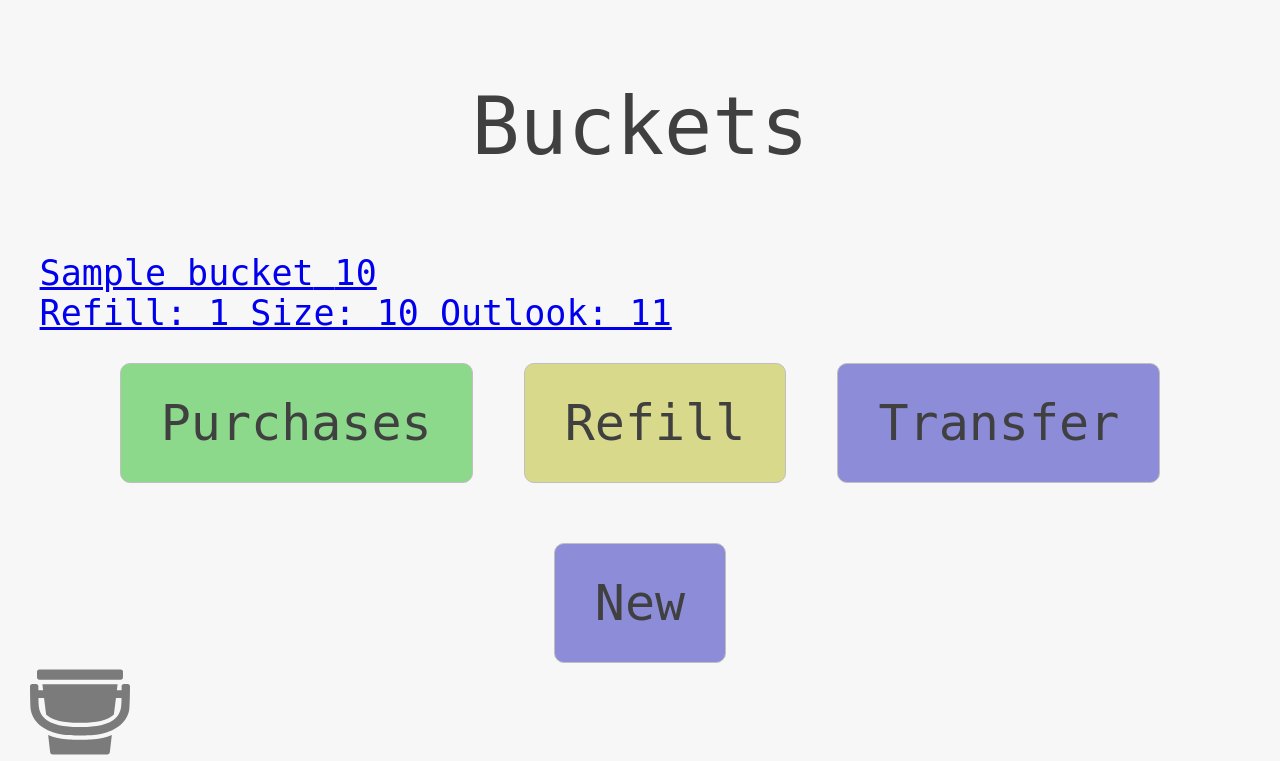
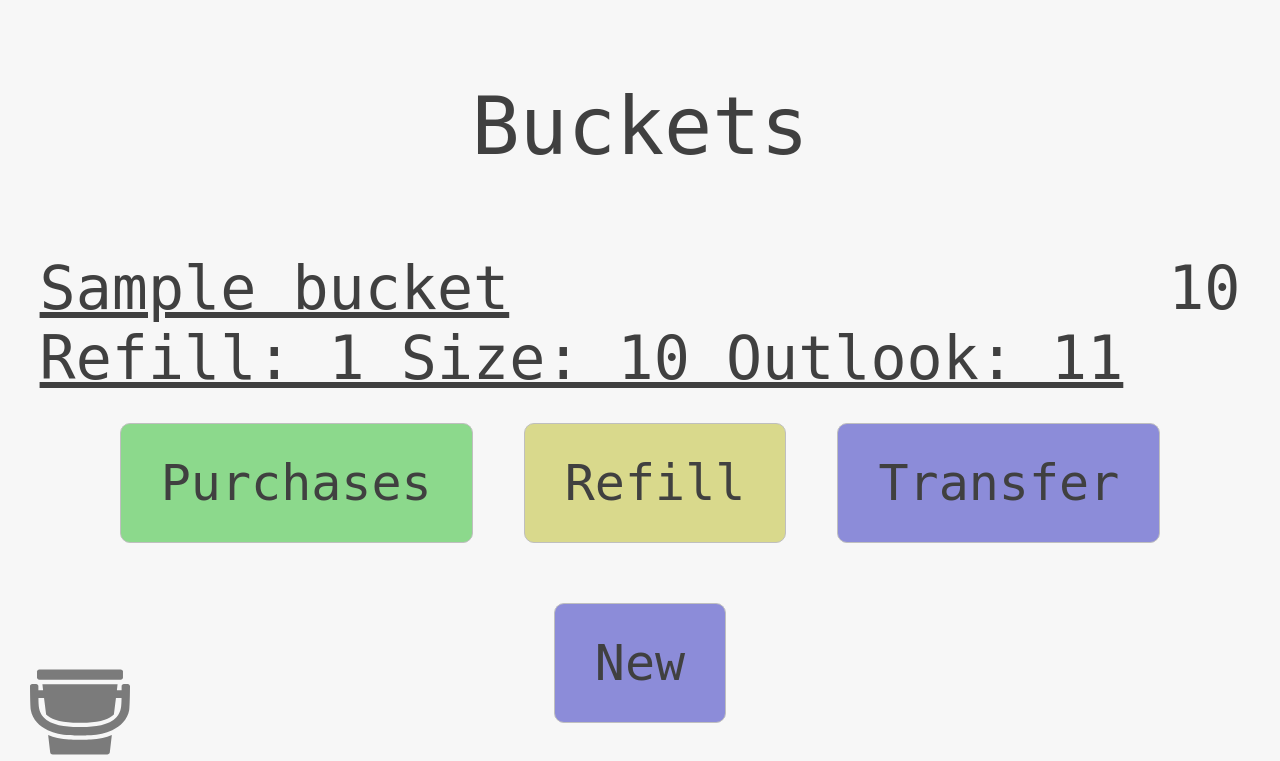
Before and after one commit to bryanchambers/buckets, a Flask app: page / in a window 1280 px wide. Shown: the top 761 px of the page. Run offline with Flask 2, Linux system fonts and the light colour scheme; tables that the repository leaves empty hold one stand-in row (values such as "Sample post"); some libraries are stand-ins or nearby versions.

Commit message:
Updated home styling

```diff
--- a/static/style.css
+++ b/static/style.css
@@ -88,6 +88,20 @@ button {
 
 
 
+/* --- Home --- */
+
+.bucket {
+    font-size: 60px;
+    color: inherit;
+}
+
+.bucket .bal { float: right; }
+
+
+
+
+
+
 /* --- Purchases --- */
 
 #purchases table {
```
